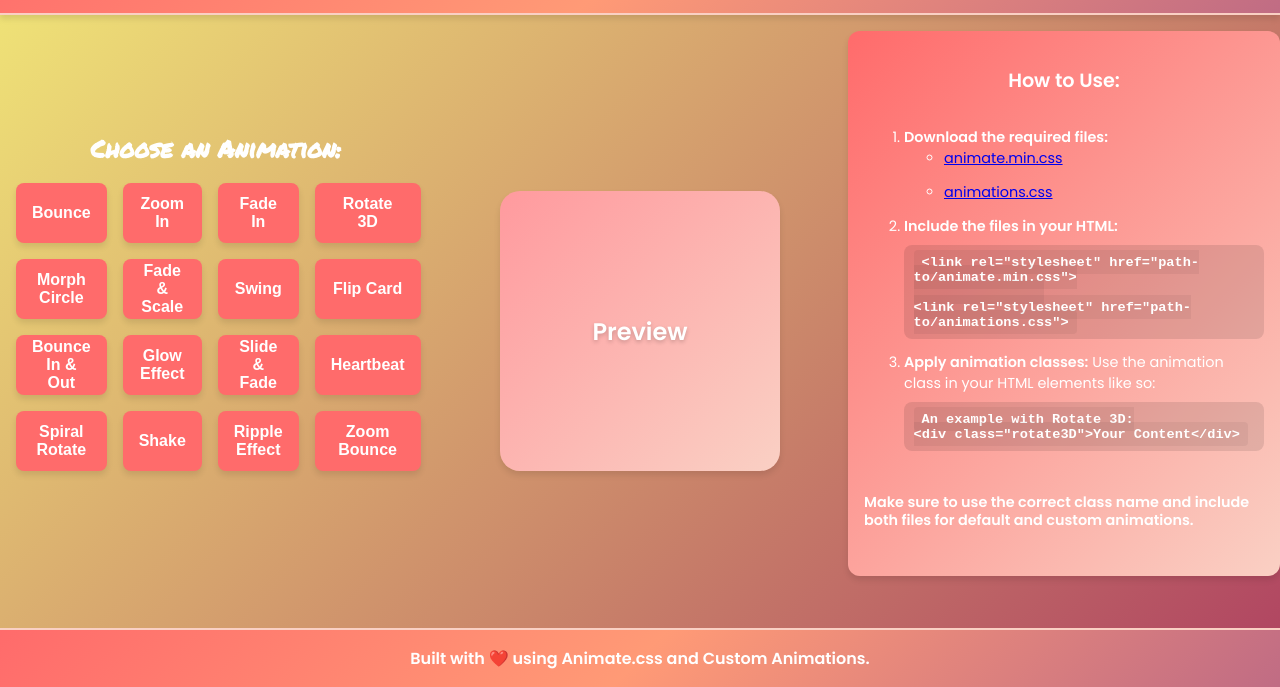
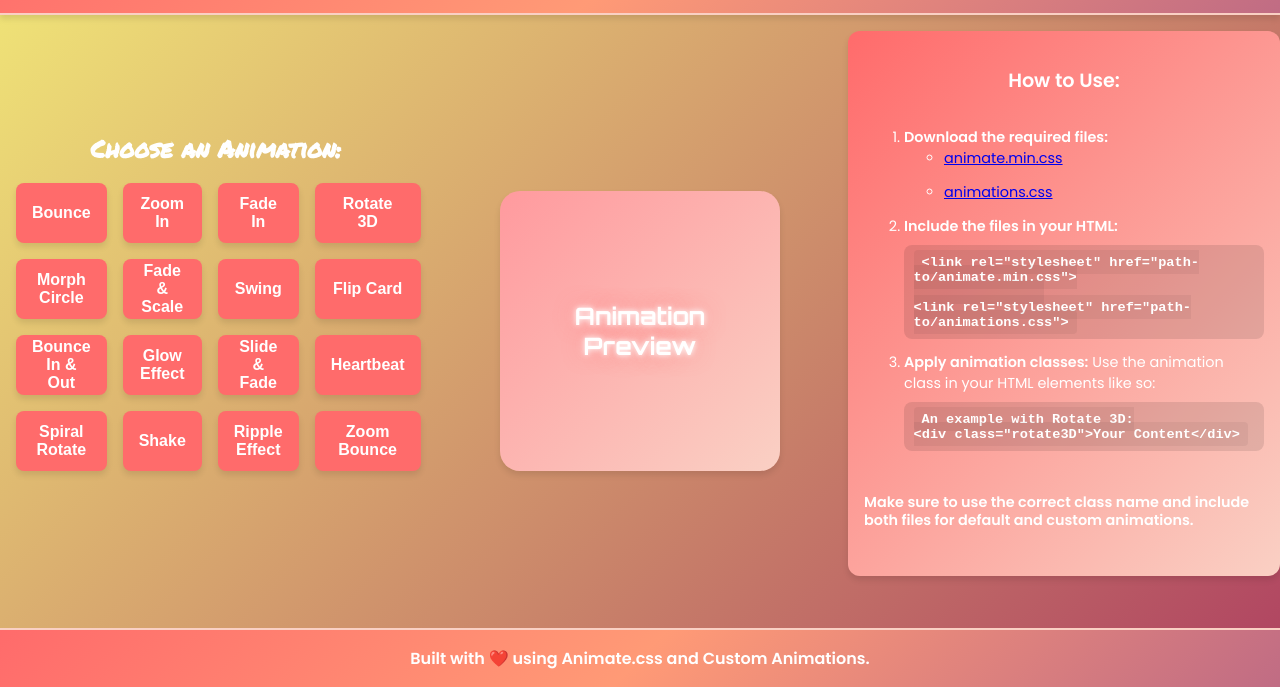
Before and after one commit to TayMcQuaya/AnimationLibrary, a plain HTML site: page index.html in a window 1280 px wide. Shown: the part 113-800 px from the top of the page. Drawn offline with nearby package versions, Linux system fonts and the light colour scheme.

Commit message:
updated preview text

```diff
--- a/animations.css
+++ b/animations.css
@@ -81,7 +81,7 @@
 .flipCard {
     animation: flipCard 3s ease-in-out infinite;
     transform-origin: center;
-    backface-visibility: hidden;
+    backface-visibility: visible;
 }
 
 /* Bounce In and Out */
--- a/index.html
+++ b/index.html
@@ -4,6 +4,9 @@
   <meta charset="UTF-8" />
   <meta name="viewport" content="width=device-width, initial-scale=1.0" />
   <title>Animation Library</title>
+
+  <link href="https://fonts.googleapis.com/css2?family=Orbitron:wght@400;700&display=swap" rel="stylesheet">
+
   <!-- Link CSS files -->
   <link rel="stylesheet" href="style.css" />
   <link rel="stylesheet" href="https://cdnjs.cloudflare.com/ajax/libs/animate.css/4.1.1/animate.min.css"/>
@@ -30,7 +33,7 @@
       <!-- Animation Preview -->
       <div id="preview-container">
         <div class="preview-box">
-          Preview
+        Animation<br />Preview
         </div>
       </div>
 
--- a/style.css
+++ b/style.css
@@ -191,6 +191,12 @@ button.active {
     text-shadow: 0 2px 4px rgba(0, 0, 0, 0.2);
     box-shadow: 0 4px 6px rgba(0, 0, 0, 0.1);
     transition: all 0.3s ease-in-out;
+    font-family: 'Orbitron', sans-serif;
+    text-align: center;
+    text-shadow:
+        0 0 5px rgba(255, 255, 255, 0.8),
+        0 0 10px rgba(255, 255, 255, 0.6),
+        0 0 20px rgba(255, 107, 107, 0.5);
 }
 
 /* Footer */
```
